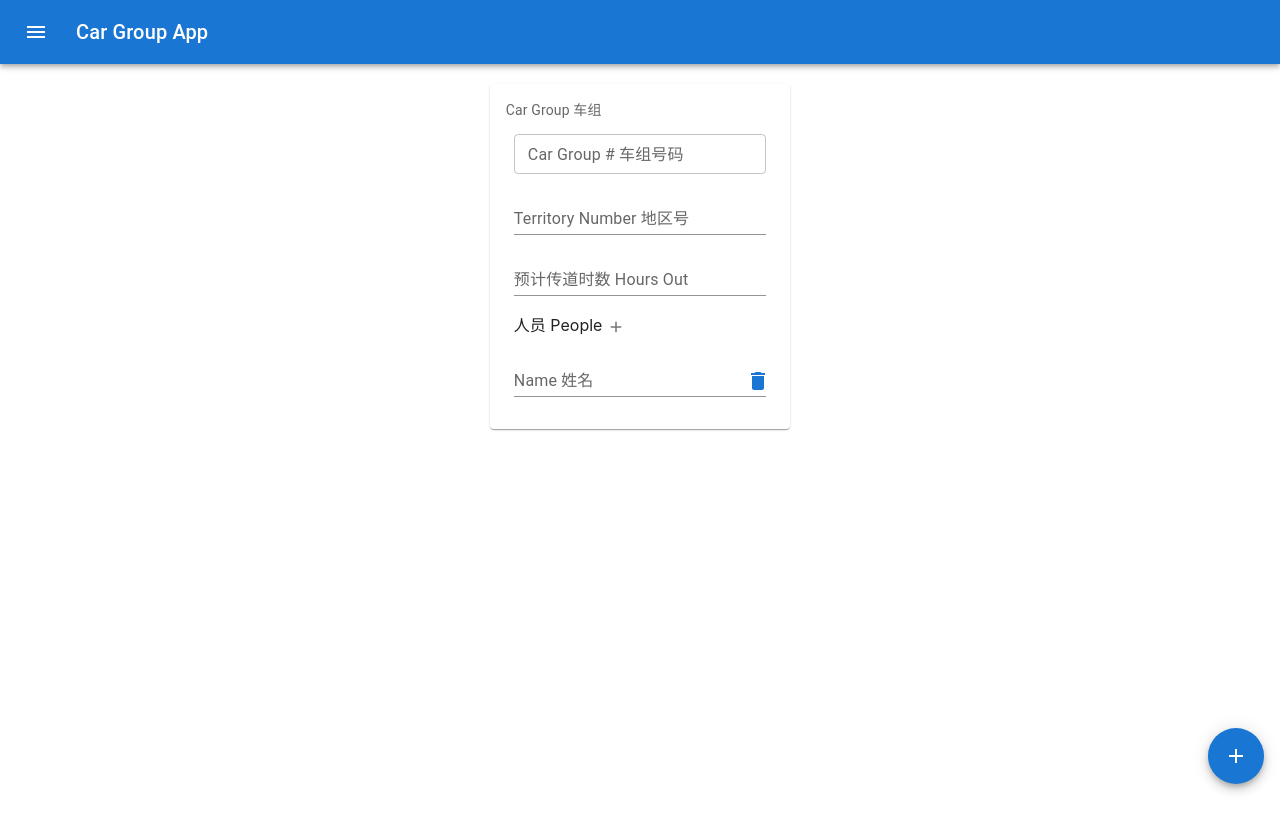
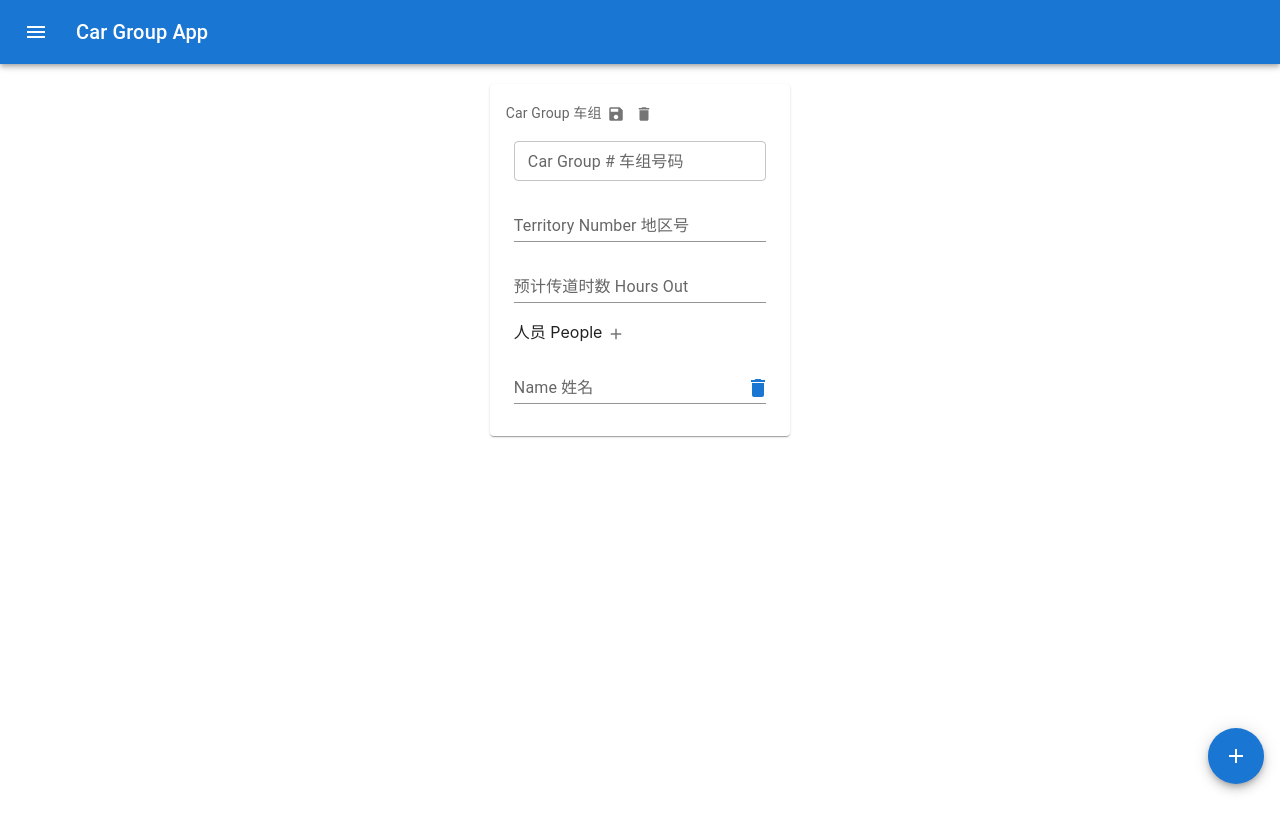
Before and after one commit to twbluenaxela/CarGroupMaker, a React (Create React App) app in the folder cargroupapp/: page / in a window 1280 px wide. Shown: the top 832 px of the page. Built offline with nearby package versions, Linux system fonts and the light colour scheme.

Commit message:
Add save and delete icons

```diff
--- a/cargroupapp/src/Views/carGroupCard.js
+++ b/cargroupapp/src/Views/carGroupCard.js
@@ -11,6 +11,7 @@ import DeleteIcon from "@mui/icons-material/Delete";
 import IconButton from "@mui/material/IconButton";
 import Grid from "@mui/material/Grid";
 import InputAdornment from "@mui/material/InputAdornment";
+import SaveIcon from '@mui/icons-material/Save';
 
 const bull = (
   <Box
@@ -26,6 +27,8 @@ export default function CarGroupCard() {
   const [peopleInputFields, setPeopleInputFields] = React.useState([
     { name: "" },
   ]);
+
+
 
   const handleAddPeopleInputField = () => {
     let newPerson = { name: "" };
@@ -56,7 +59,18 @@ export default function CarGroupCard() {
         <CardContent>
           <Typography sx={{ fontSize: 14 }} color="text.secondary" gutterBottom>
             Car Group 车组
+            <IconButton aria-label="save car group"
+                size="small"
+                position="end"
+                >
+            <SaveIcon fontSize="inherit" />
+          </IconButton  >
+          <IconButton aria-label="delete car group"
+                size="small">
+            <DeleteIcon fontSize="inherit" />
+          </IconButton>
           </Typography>
+
           <Box
             component="form"
             sx={{
```
